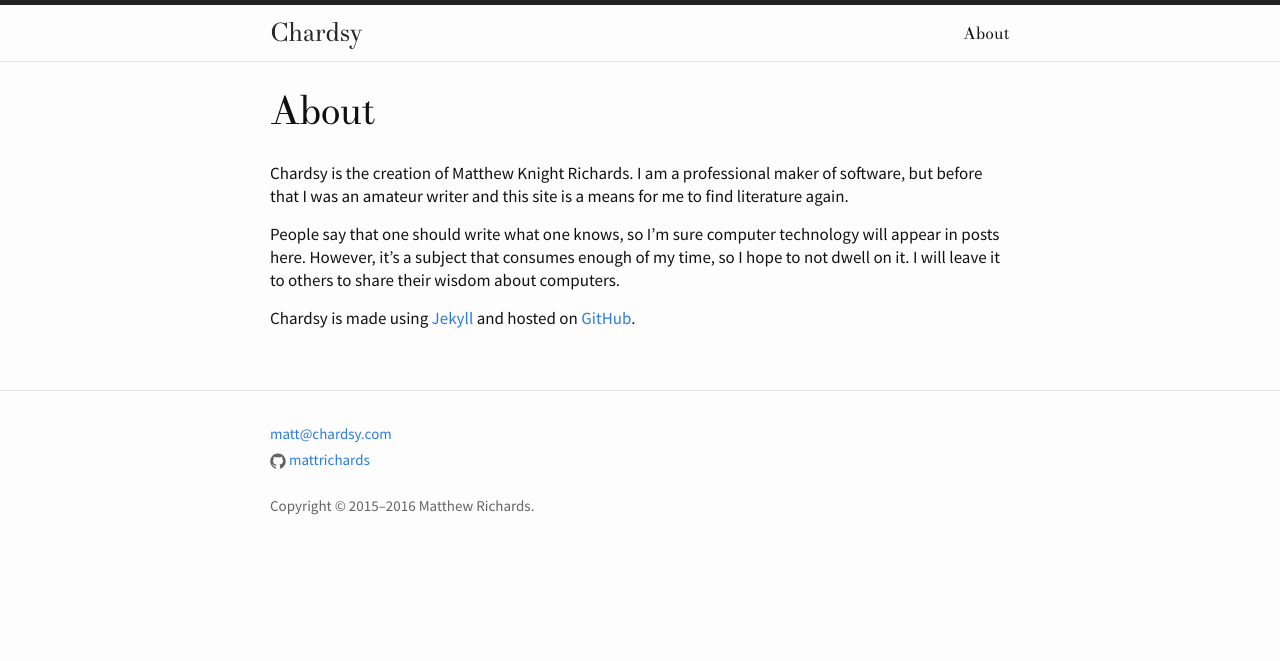
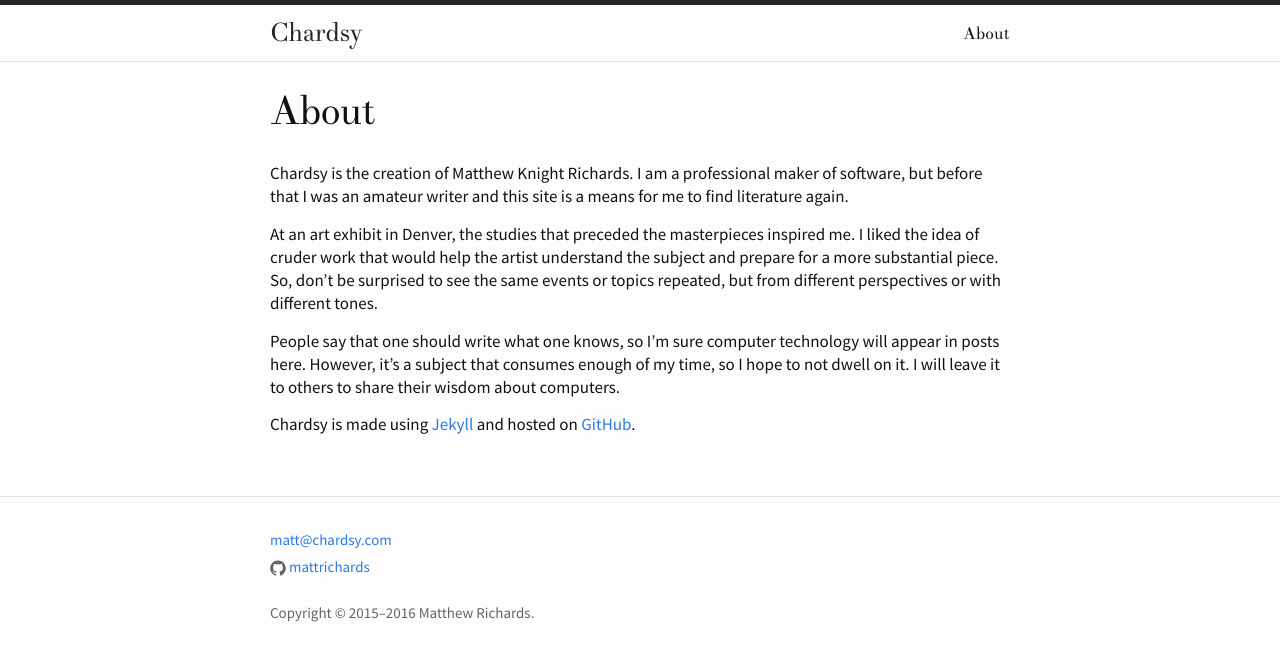
Before and after one commit to mattrichards/mattrichards.github.io, a Jekyll site: the page built from about.md, in a window 1280 px wide. Shown: the top 661 px of the page. Built offline with Jekyll 4.4.1, drawn with Linux system fonts in a browser that asks for light colours.

Commit message:
About: talk about painting studies as inspiration
Justify any repetition to follow.

```diff
--- a/about.md
+++ b/about.md
@@ -8,6 +8,12 @@ Chardsy is the creation of Matthew Knight Richards. I am a professional maker
 of software, but before that I was an amateur writer and this site is a means
 for me to find literature again.
 
+At an art exhibit in Denver, the studies that preceded the masterpieces
+inspired me. I liked the idea of cruder work that would help the artist
+understand the subject and prepare for a more substantial piece. So, don't
+be surprised to see the same events or topics repeated, but from different
+perspectives or with different tones.
+
 People say that one should write what one knows, so I'm sure computer
 technology will appear in posts here. However, it's a subject that
 consumes enough of my time, so I hope to not dwell on it. I will leave it
```
